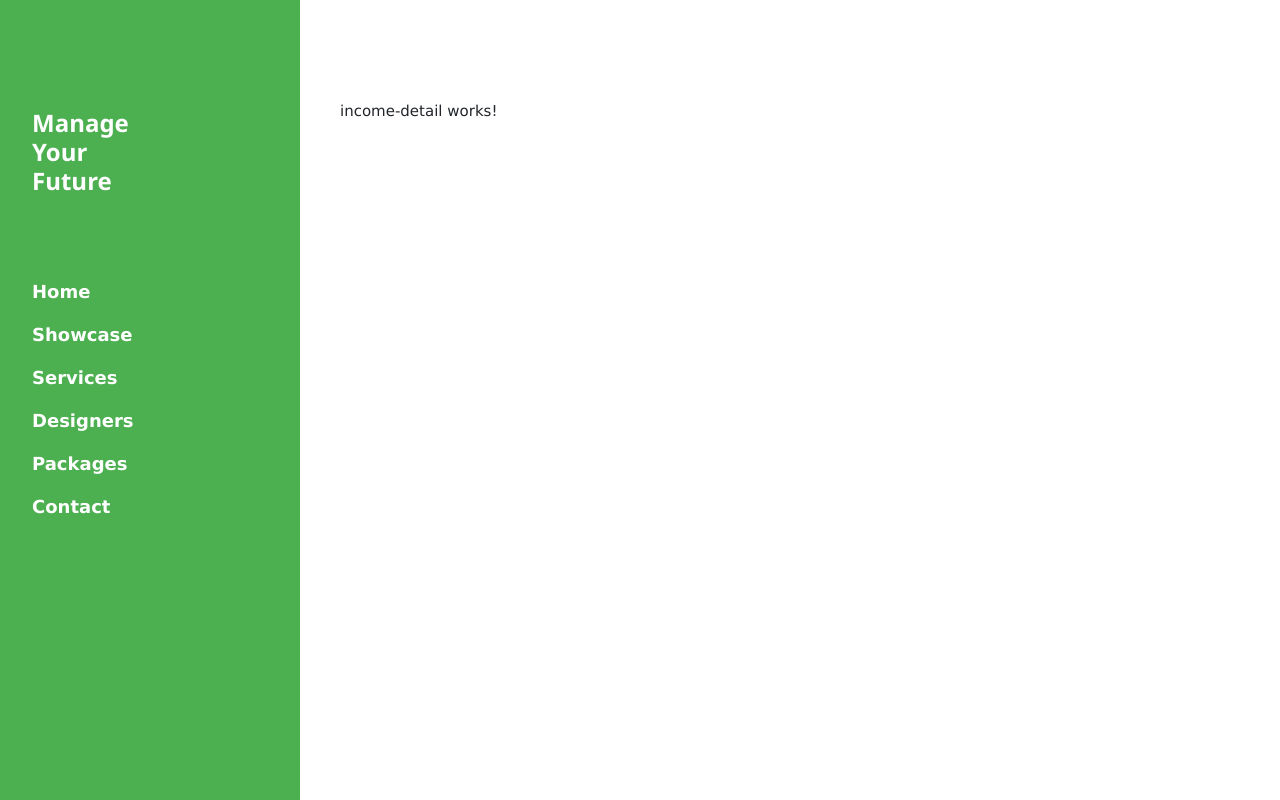
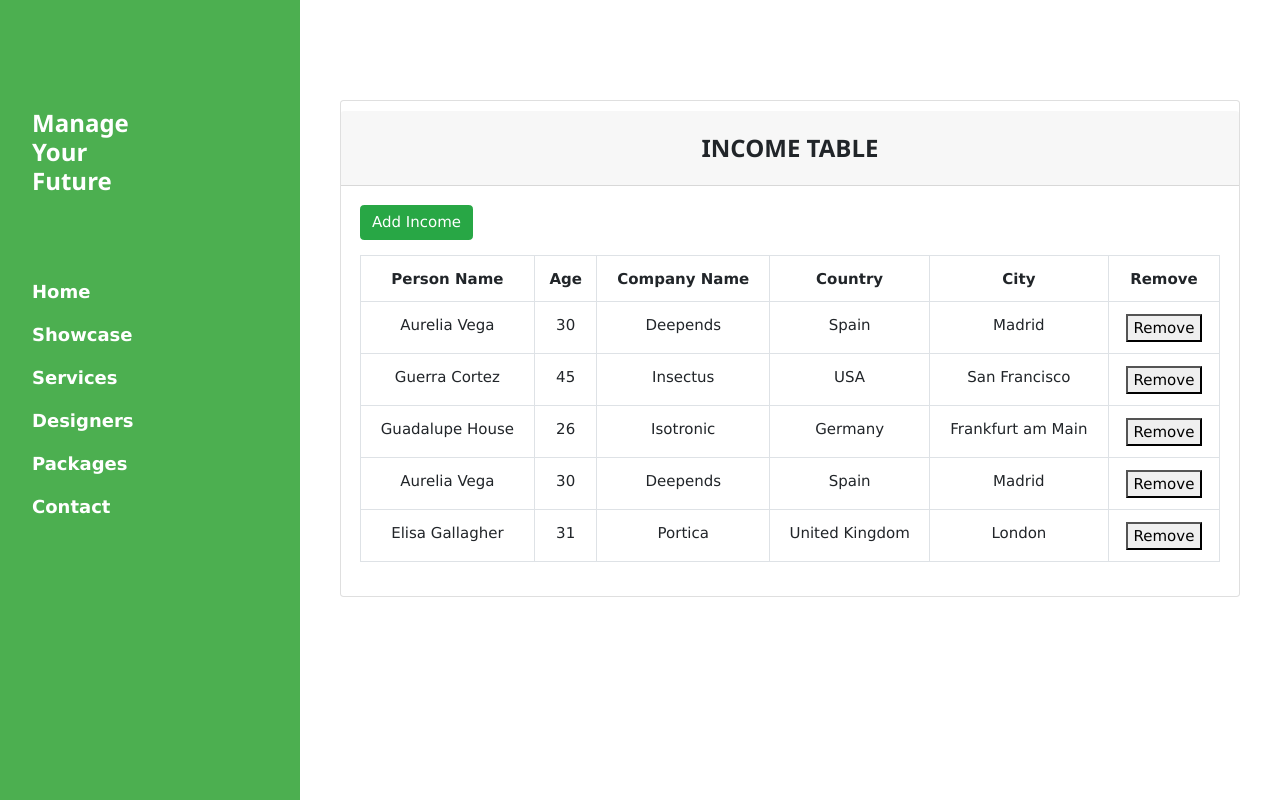
Before and after one commit to robert-constantinescu/financial-management-ui, an Angular app: page /income/edit in a window 1280 px wide. Built offline with nearby package versions, Linux system fonts and the light colour scheme.

Commit message:
added some responsive editable table

```diff
--- a/src/app/app.module.ts
+++ b/src/app/app.module.ts
@@ -8,7 +8,8 @@ import {IncomeChartComponent} from './components/income/income-chart/income-char
 import {IncomeDetailComponent} from './components/income/income-detail/income-detail.component';
 import {MainPageComponent} from './components/main-page/main-page.component';
 import {MenuComponent} from "./components/menu/menu.component";
-import { LoginComponent } from './auth/login/login.component';
+import {LoginComponent} from './auth/login/login.component';
+import {ReactiveFormsModule} from "@angular/forms";
 
 @NgModule({
   declarations: [
@@ -22,7 +23,8 @@ import { LoginComponent } from './auth/login/login.component';
   ],
   imports: [
     BrowserModule,
-    AppRoutingModule
+    AppRoutingModule,
+    ReactiveFormsModule,
   ],
   providers: [],
   bootstrap: [AppComponent]
--- a/src/app/components/income/income-detail/income-detail.component.html
+++ b/src/app/components/income/income-detail/income-detail.component.html
@@ -1,7 +1,47 @@
-
 <!-- Sidebar/menu -->
 <app-menu></app-menu>
 
 <div class="w3-main" style="margin-left:340px;margin-right:40px;margin-top:100px">
-  <p>income-detail works!</p>
+  <div class="card">
+    <h3 class="card-header text-center font-weight-bold text-uppercase py-4">Income table</h3>
+    <div class="card-body">
+      <div id="table" class="table-editable">
+      <span class="table-add float-left mb-3 mr-2">
+        <button class="btn btn-success" (click)="add()">Add Income</button>
+      </span>
+        <table class="table table-bordered table-responsive-md table-striped text-center">
+          <tr>
+            <th class="text-center">Person Name</th>
+            <th class="text-center">Age</th>
+            <th class="text-center">Company Name</th>
+            <th class="text-center">Country</th>
+            <th class="text-center">City</th>
+            <th class="text-center">Remove</th>
+          </tr>
+          <tr *ngFor="let person of personList; let id = index">
+            <td>
+              <span (keyup)="changeValue(id, 'name', $event)" (blur)="updateList(id, 'name', $event)" contenteditable="true">{{person.name}}</span>
+            </td>
+            <td>
+              <span contenteditable="true" (keyup)="changeValue(id, 'age', $event)" (blur)="updateList(id, 'age', $event)">{{person.age}}</span>
+            </td>
+            <td>
+              <span contenteditable="true" (keyup)="changeValue(id, 'companyName', $event)" (blur)="updateList(id, 'companyName', $event)">{{person.companyName}}</span>
+            </td>
+            <td>
+              <span contenteditable="true" (keyup)="changeValue(id, 'country', $event)" (blur)="updateList(id, 'country', $event)">{{person.country}}</span>
+            </td>
+            <td>
+              <span contenteditable="true" (keyup)="changeValue(id, 'city', $event)" (blur)="updateList(id, 'city', $event)">{{person.city}}</span>
+            </td>
+            <td>
+            <span class="table-remove">
+              <button type="button" mdbBtn color="danger" rounded="true" size="sm" class="my-0" (click)="remove(id)">Remove</button>
+            </span>
+            </td>
+          </tr>
+        </table>
+      </div>
+    </div>
+  </div>
 </div>
--- a/src/app/components/income/income-detail/income-detail.component.ts
+++ b/src/app/components/income/income-detail/income-detail.component.ts
@@ -1,4 +1,5 @@
 import { Component, OnInit } from '@angular/core';
+import {FormArray, FormBuilder, FormGroup, Validators} from "@angular/forms";
 
 @Component({
   selector: 'app-income-detail',
@@ -12,4 +13,43 @@ export class IncomeDetailComponent implements OnInit {
   ngOnInit(): void {
   }
 
+  editField: string;
+  personList: Array<any> = [
+    { id: 1, name: 'Aurelia Vega', age: 30, companyName: 'Deepends', country: 'Spain', city: 'Madrid' },
+    { id: 2, name: 'Guerra Cortez', age: 45, companyName: 'Insectus', country: 'USA', city: 'San Francisco' },
+    { id: 3, name: 'Guadalupe House', age: 26, companyName: 'Isotronic', country: 'Germany', city: 'Frankfurt am Main' },
+    { id: 4, name: 'Aurelia Vega', age: 30, companyName: 'Deepends', country: 'Spain', city: 'Madrid' },
+    { id: 5, name: 'Elisa Gallagher', age: 31, companyName: 'Portica', country: 'United Kingdom', city: 'London' },
+  ];
+
+  awaitingPersonList: Array<any> = [
+    { id: 6, name: 'George Vega', age: 28, companyName: 'Classical', country: 'Russia', city: 'Moscow' },
+    { id: 7, name: 'Mike Low', age: 22, companyName: 'Lou', country: 'USA', city: 'Los Angeles' },
+    { id: 8, name: 'John Derp', age: 36, companyName: 'Derping', country: 'USA', city: 'Chicago' },
+    { id: 9, name: 'Anastasia John', age: 21, companyName: 'Ajo', country: 'Brazil', city: 'Rio' },
+    { id: 10, name: 'John Maklowicz', age: 36, companyName: 'Mako', country: 'Poland', city: 'Bialystok' },
+  ];
+
+  updateList(id: number, property: string, event: any) {
+    const editField = event.target.textContent;
+    this.personList[id][property] = editField;
+  }
+
+  remove(id: any) {
+    this.awaitingPersonList.push(this.personList[id]);
+    this.personList.splice(id, 1);
+  }
+
+  add() {
+    if (this.awaitingPersonList.length > 0) {
+      const person = this.awaitingPersonList[0];
+      this.personList.push(person);
+      this.awaitingPersonList.splice(0, 1);
+    }
+  }
+
+  changeValue(id: number, property: string, event: any) {
+    this.editField = event.target.textContent;
+  }
+
 }
```
